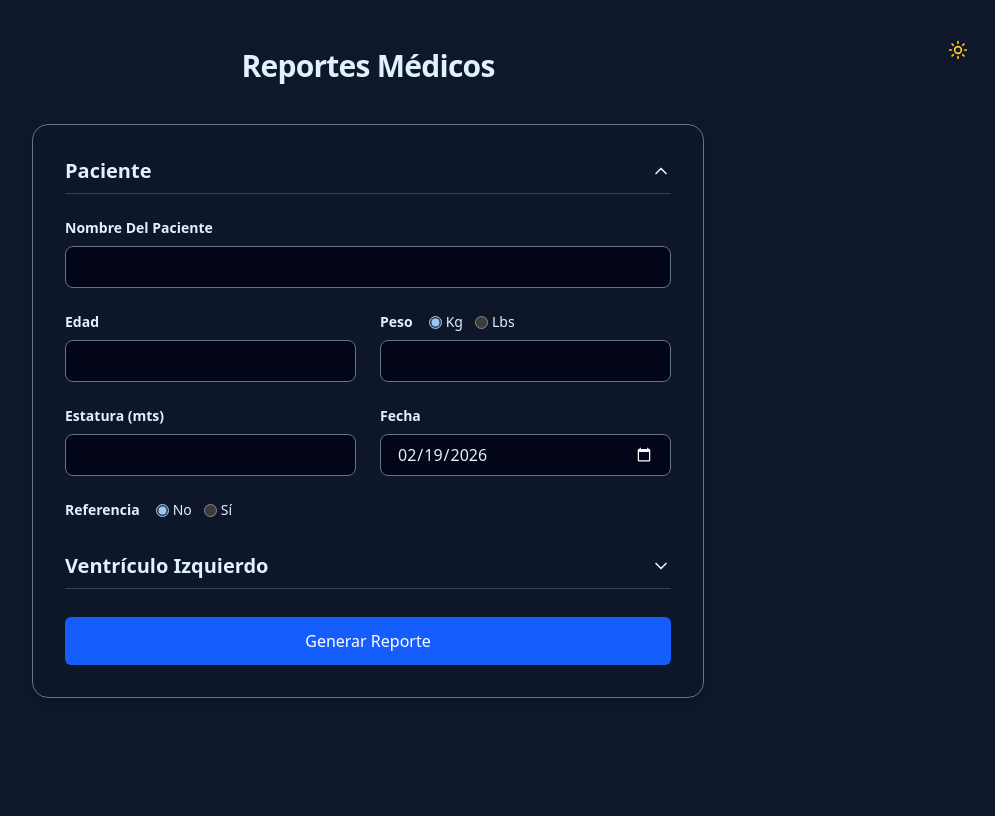
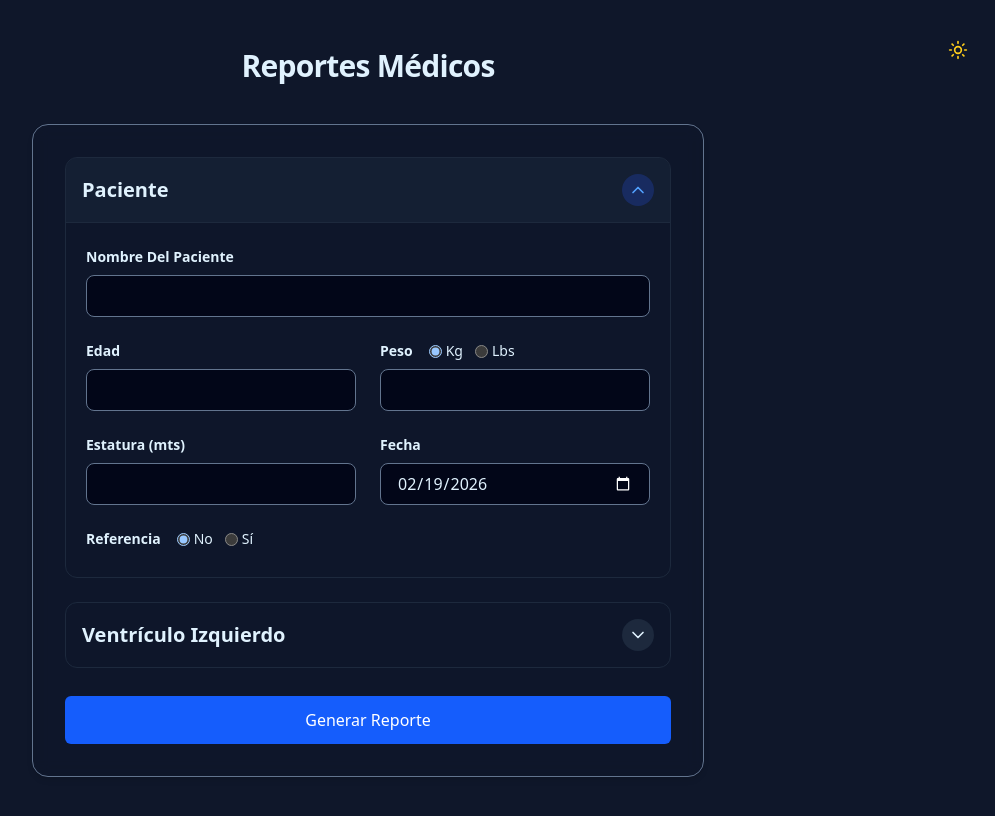
Before and after one commit to Vecttory/medical-reports, a Next.js app: page / in a window 1280 px wide. Shown: the top 816 px of the page, without its empty margins (272-1267 px from the left). Built offline with nearby package versions, Linux system fonts and the light colour scheme.

Commit message:
auto open section with missing required field

```diff
--- a/app/page.js
+++ b/app/page.js
@@ -17,26 +17,38 @@ function SubmitButton({ pending }) {
   );
 }
 
-function AccordionSection({ title, defaultOpen = false, children }) {
-  const [isOpen, setIsOpen] = useState(defaultOpen);
+function AccordionSection({ title, defaultOpen = false, id, isOpen, onToggle, children }) {
+  // If controlled (isOpen/onToggle provided), use those, otherwise fallback to internal state
+  const [internalIsOpen, setInternalIsOpen] = useState(defaultOpen);
+  const isActuallyOpen = isOpen !== undefined ? isOpen : internalIsOpen;
+
+  const handleToggle = () => {
+    if (onToggle) {
+      onToggle();
+    } else {
+      setInternalIsOpen(!internalIsOpen);
+    }
+  };
 
   return (
-    <div className="group">
+    <div id={id} className="group border border-slate-200 dark:border-slate-800 rounded-xl overflow-hidden bg-white/30 dark:bg-slate-900/30">
       <button
         type="button"
-        onClick={() => setIsOpen(!isOpen)}
-        className="flex justify-between items-center w-full text-left text-xl font-bold border-b border-slate-300 dark:border-slate-700 pb-2 cursor-pointer transition-colors hover:text-blue-600 dark:hover:text-blue-400"
+        onClick={handleToggle}
+        className={`flex justify-between items-center w-full p-4 text-left text-xl font-bold cursor-pointer transition-colors hover:bg-slate-100 dark:hover:bg-slate-800/80 ${isActuallyOpen ? 'border-b border-slate-200 dark:border-slate-800 bg-slate-50 dark:bg-slate-800/50' : ''}`}
       >
         {title}
-        <ChevronDown className={`h-5 w-5 transition-transform duration-300 ${isOpen ? "rotate-180" : ""}`} />
+        <div className={`p-1.5 rounded-full transition-colors ${isActuallyOpen ? 'bg-blue-100 dark:bg-blue-900/50 text-blue-600 dark:text-blue-400' : 'bg-slate-100 dark:bg-slate-800'}`}>
+          <ChevronDown className={`h-5 w-5 transition-transform duration-300 ${isActuallyOpen ? "rotate-180" : ""}`} />
+        </div>
       </button>
       <div
         className={`grid transition-all duration-300 ease-in-out ${
-          isOpen ? "grid-rows-[1fr] opacity-100" : "grid-rows-[0fr] opacity-0"
+          isActuallyOpen ? "grid-rows-[1fr] opacity-100" : "grid-rows-[0fr] opacity-0"
         }`}
       >
         <div className="overflow-hidden p-1 -m-1">
-          <div className="pt-6">
+          <div className="p-5 pt-6">
             {children}
           </div>
         </div>
@@ -48,6 +60,45 @@ function AccordionSection({ title, defaultOpen = false, children }) {
 export default function Home() {
   const [state, formAction, isPending] = useActionState(processReport, null);
   const [hasReference, setHasReference] = useState(false);
+
+  // State for accordions
+  const [openSections, setOpenSections] = useState({
+    paciente: true,
+    ventriculoIzquierdo: false
+  });
+
+  const toggleSection = (section) => {
+    setOpenSections(prev => ({
+      ...prev,
+      [section]: !prev[section]
+    }));
+  };
+
+  // Check for invalid fields on form submit attempt
+  const handleInvalid = (e) => {
+    // We do NOT call e.preventDefault() here so the browser can show its native tooltip.
+
+    const form = e.currentTarget;
+    // Find ALL invalid elements currently on the form
+    const invalidElements = form.querySelectorAll(':invalid');
+    if (invalidElements.length === 0) return;
+
+    // Only care about the VERY FIRST invalid element
+    const firstInvalid = invalidElements[0];
+
+    // If the event target isn't the first invalid element, ignore it.
+    // This prevents the event from firing and opening multiple sections for subsequent invalid fields.
+    if (e.target !== firstInvalid) return;
+
+    const sectionId = firstInvalid.closest('.group')?.id;
+
+    if (sectionId) {
+      setOpenSections(prev => ({
+        ...prev,
+        [sectionId]: true
+      }));
+    }
+  };
 
   const handleSubmit = (e) => {
     e.preventDefault();
@@ -80,10 +131,15 @@ export default function Home() {
       </header>
 
       <main className="max-w-2xl mx-auto bg-white/50 dark:bg-slate-900/50 backdrop-blur-sm p-6 sm:p-8 rounded-2xl shadow-md border-1 border-slate-300 dark:border-slate-500">
-        <form onSubmit={handleSubmit} className="space-y-6">
+        <form onSubmit={handleSubmit} onInvalid={handleInvalid} className="space-y-6">
 
           {/* SECCIÓN: PACIENTE */}
-          <AccordionSection title="Paciente" defaultOpen={true}>
+          <AccordionSection
+            id="paciente"
+            title="Paciente"
+            isOpen={openSections.paciente}
+            onToggle={() => toggleSection('paciente')}
+          >
             <div className="space-y-6">
 
             {/* Nombre */}
@@ -221,7 +277,12 @@ export default function Home() {
           </AccordionSection>
 
           {/* SECCIÓN: VENTRÍCULO IZQUIERDO */}
-          <AccordionSection title="Ventrículo Izquierdo">
+          <AccordionSection
+            id="ventriculoIzquierdo"
+            title="Ventrículo Izquierdo"
+            isOpen={openSections.ventriculoIzquierdo}
+            onToggle={() => toggleSection('ventriculoIzquierdo')}
+          >
             <div className="grid grid-cols-1 sm:grid-cols-2 gap-6">
 
               <div>
```
